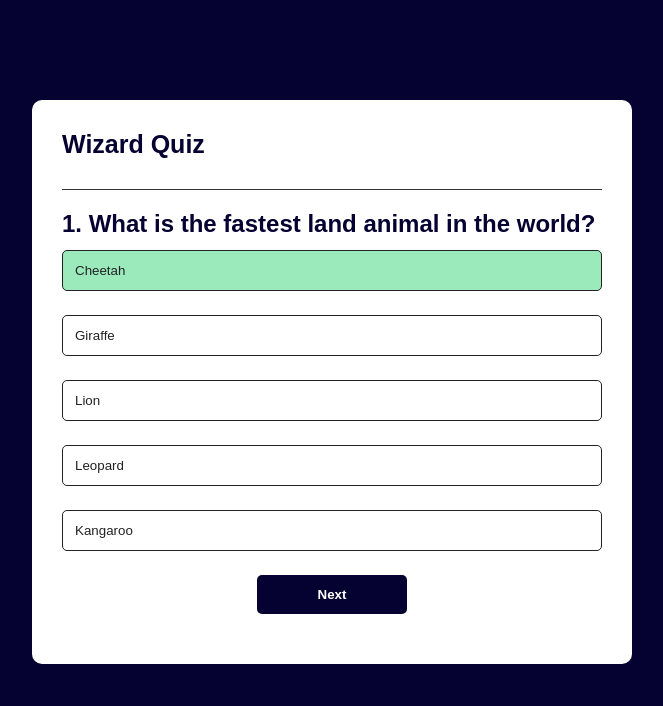
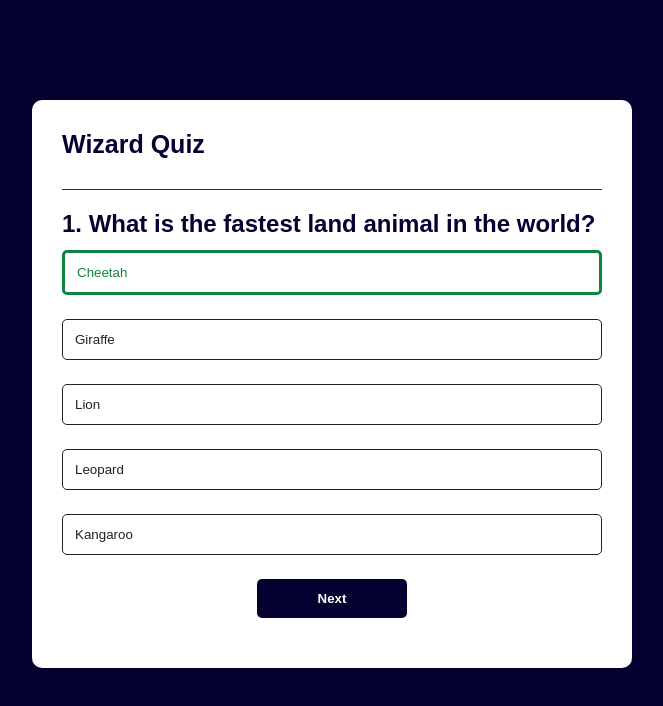
Before and after one commit to ThatNetWizard/QUIZ-APP, a plain HTML site: page index.html in a window 1280 px wide. Both pictures are taken after a click on the button "Cheetah". Shown: the whole page, without its empty margins (308-971 px from the left). Drawn offline with Linux system fonts and the light colour scheme.

Commit message:
Added 3 questions to the quiz and some other modifications

```diff
--- a/index.html
+++ b/index.html
@@ -7,7 +7,7 @@
   <link rel="stylesheet" href="styles.css">
 </head>
 <body>
-  <section class="app-container">
+  <section class="quiz-container">
     <h1>Wizard Quiz</h1>
     <div class="quiz-test">
       <h2 id="questions">Questions are stored here</h2>
--- a/script.js
+++ b/script.js
@@ -47,6 +47,36 @@ const questions = [
       {text: "Basketball", correct: false},
       {text: "Volleyball", correct: false},
       {text: "Football-(Soccer)", correct: true}
+    ]
+  },
+  {
+    question: "What is the full meaning of CCTV?",
+    answers: [
+      {text: "Computer Cordless Television" , correct: false},
+      {text: "Closed Computer Television", correct: false},
+      {text: "Closed-Circuit Television", correct: true},
+      {text: "Computerized Camera Television", correct: false},
+      {text: "Closed Camera Television", correct: false}
+    ]
+  },
+  {
+    question: "What is the internal framework of the body?",
+    answers: [
+      {text: "Heart", correct: false},
+      {text: "Intestines", correct: false},
+      {text: "Liver", correct: false},
+      {text: "Skeleton", correct: true},
+      {text: "Kidneys", corrrect: false}
+    ]
+  },
+  {
+    question: "Which country is known for their pyramid structure?",
+    answers: [
+      {text: "America", correct: false},
+      {text: "China", correct: false},
+      {text: "Egypt", correct: true},
+      {text: "France", correct: false},
+      {text: "Germany", correct: false}
     ]
   }
 ];
--- a/styles.css
+++ b/styles.css
@@ -9,7 +9,7 @@ body {
   background-color: #050131;
 }
 
-.app-container {
+.quiz-container {
   background-color: #fff;
   width: 90%;
   max-width: 600px;
@@ -17,7 +17,7 @@ body {
   border-radius: 10px;
   padding: 30px;
 }
-.app-container h1 {
+.quiz-container h1 {
   font-size: 25px;
   font-weight: 600;
   color: #050131;
@@ -68,9 +68,11 @@ body {
 }
 
 .correct {
-  background: #9aeabc;
+  border:3px solid #0f8542;
+  color: #0f8542;
 }
 
 .incorrect {
-  background: #ff9393;
+  border: 3px solid #ef1616;
+  color: #ef1616;
 }
```
